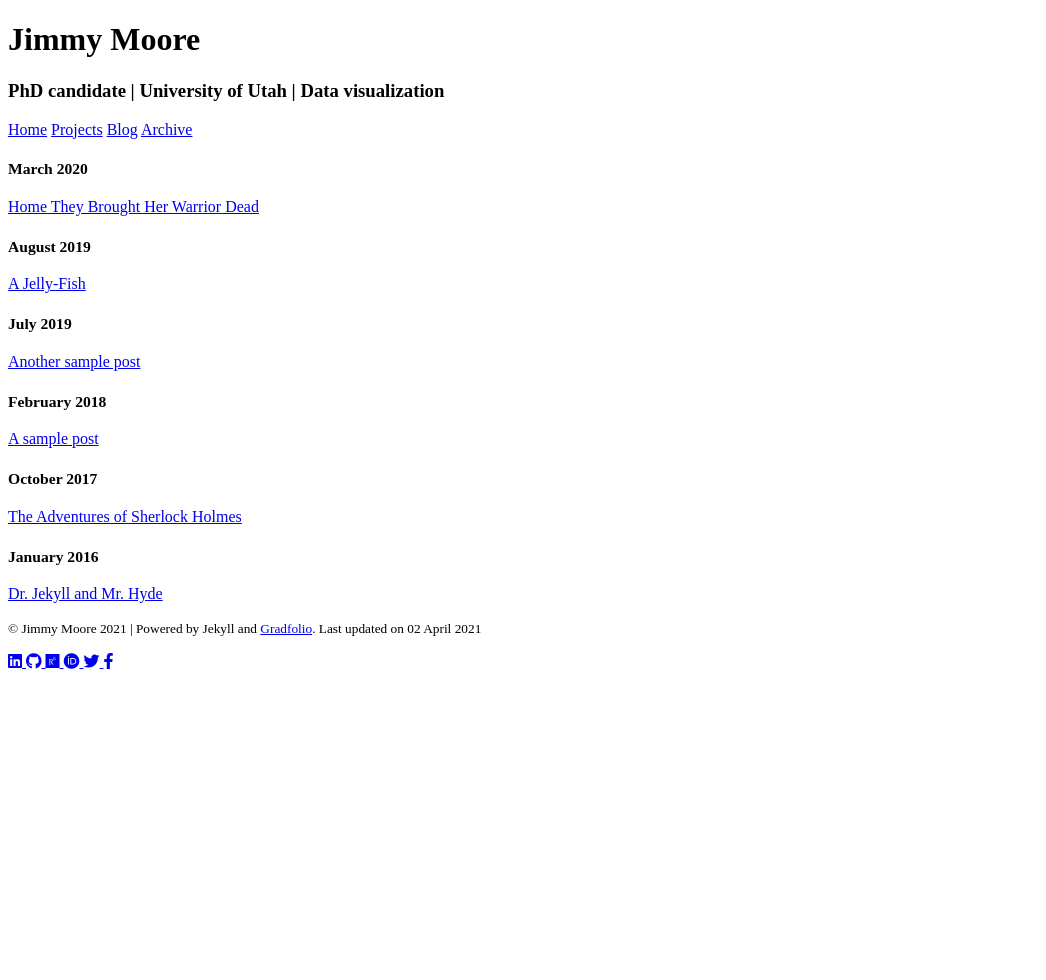
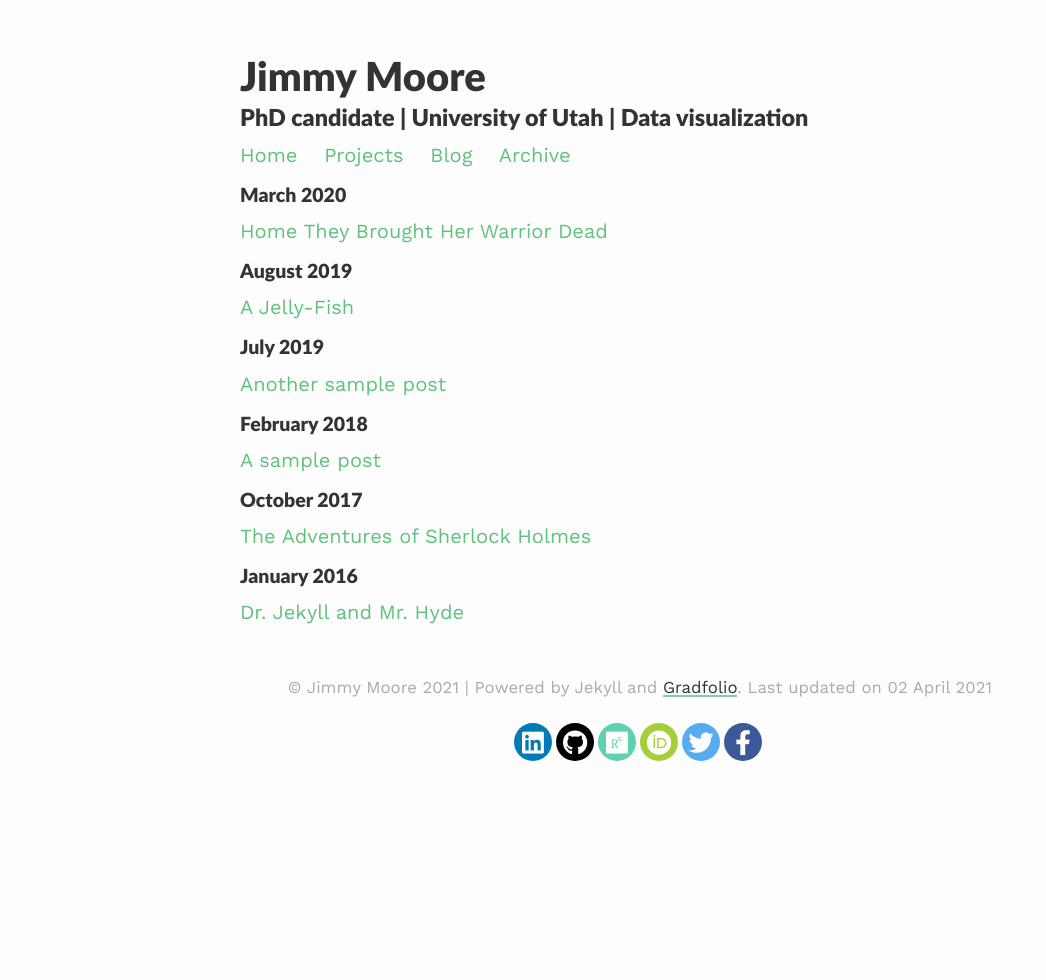
Before and after one commit to UtahJimmy/utahjimmy.github.io, a Jekyll site: the page built from archive.html, in a window 1280 px wide. Shown: the whole page, without its empty margins (0-1046 px from the left). Built offline with Jekyll 4.4.1, drawn with Linux system fonts in a browser that asks for light colours; nearby versions of some CDN libraries; before the commit the page ends 900 px from its top, so only the background shows below that.

Commit message:
Update default.html

```diff
--- a/_layouts/default.html
+++ b/_layouts/default.html
@@ -7,7 +7,7 @@
     <head>
         <meta charset="utf-8">
         <meta content="width=device-width, initial-scale=1" name="viewport">
-        <link type="text/css" rel="stylesheet" href="{{site.baseurl}}/assets/css/main.css">
+        <link rel="stylesheet" href="/assets/css/main.css">
 
         <h1 class="post-headline">{{site.title}}</h1>
         <h3 class="post-description">{{site.description}}</h3>
```
